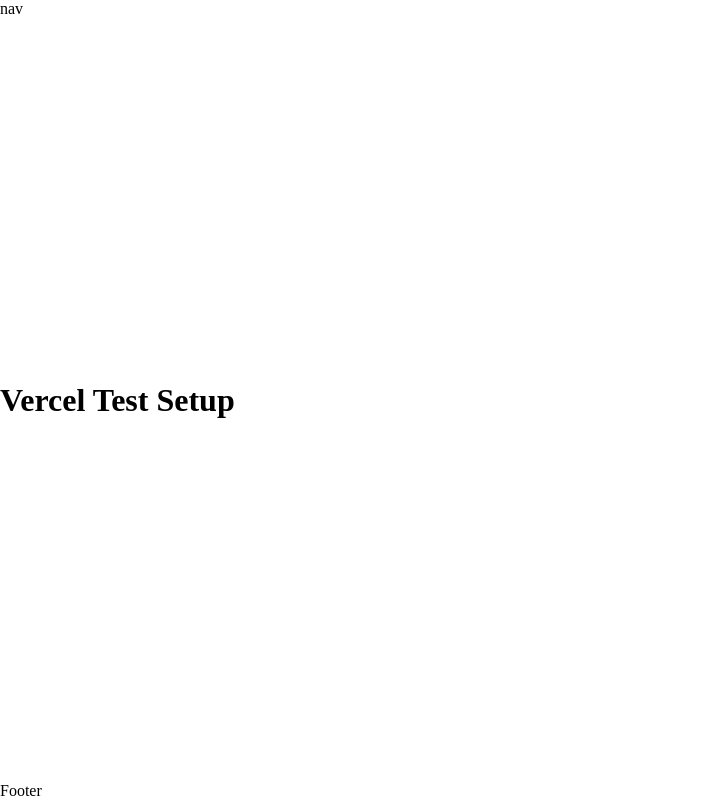
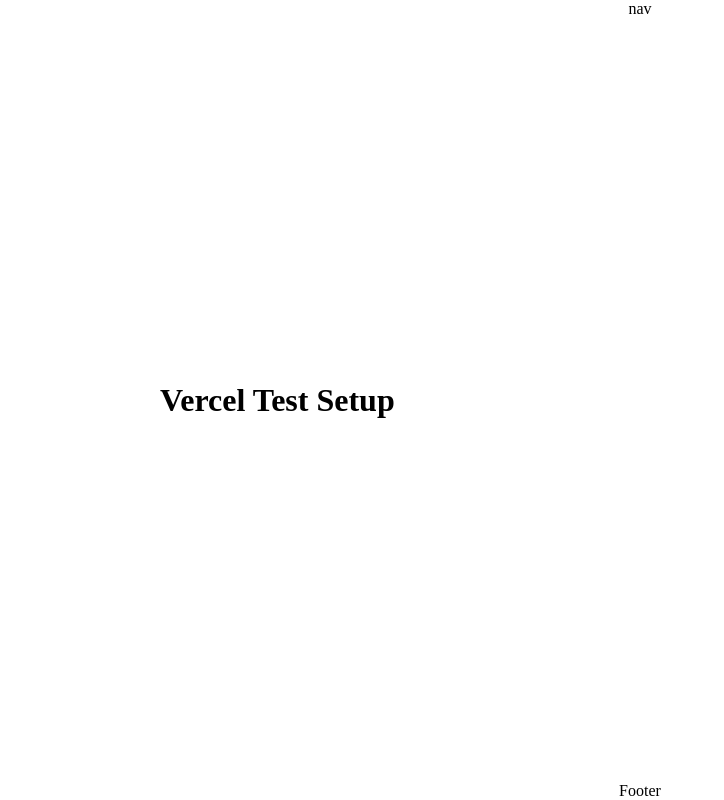
Before and after one commit to RyanBriggsDev/portfolio-2023, a Next.js app: page / in a window 1280 px wide. Shown: the whole page, without its empty margins (0-724 px from the left). Built offline with nearby package versions, Linux system fonts and the light colour scheme.

Commit message:
container

```diff
--- a/src/components/global/Container.jsx
+++ b/src/components/global/Container.jsx
@@ -1,6 +1,8 @@
-export default function Container () {
+export default function Container ({children} ) {
 
     return (
-        <div></div>
+        <div className="container">
+            {children}
+        </div>
     )
 }
--- a/src/components/global/Layout.jsx
+++ b/src/components/global/Layout.jsx
@@ -1,21 +1,15 @@
 import Nav from '../../components/global/nav/Nav'
 import Footer from '../../components/global/footer/Footer'
+import Container from './Container'
 
 export default function Layout ({ children }) {
     return (
-        <div style={styles.layout}>
+        <div className='layout'>
             <Nav />
-            {children}
+            <Container>
+                {children}
+            </Container>
             <Footer />
         </div>
     )
 }
-
-const styles = {
-    layout: {
-        display: 'flex',
-        flexDirection: 'column',
-        justifyContent: 'space-between',
-        minHeight: '100vh',
-    }
-}
--- a/src/styles/globals.css
+++ b/src/styles/globals.css
@@ -20,3 +20,18 @@ a, a:hover, a:focus, a:active {
     color: inherit;
     cursor: pointer;
 }
+
+/* layout */
+
+.layout {
+    display: flex;
+    flex-direction: column;
+    justify-content: space-between;
+    min-height: 100vh;
+    align-items: center;
+}
+
+.container {
+    width: 100%;
+    max-width: 60rem;
+}
```
